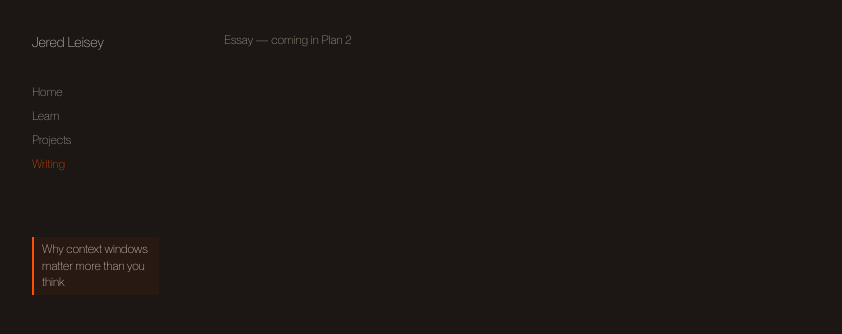
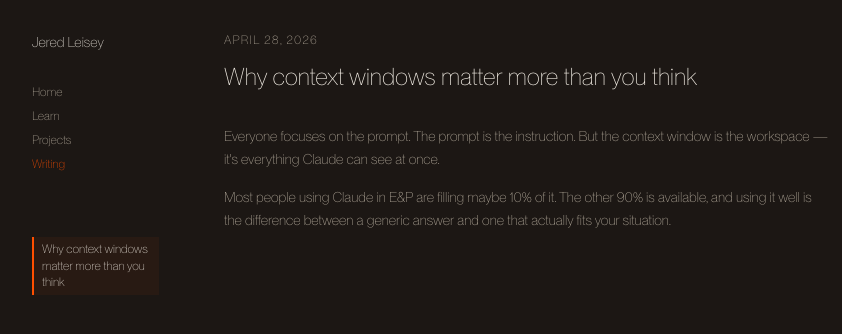
Before and after one commit to jeredleisey/jeredleisey-next, a Next.js app: page /writing/why-context-windows-matter in a window 1280 px wide. Shown: the top 334 px of the page, without its empty margins (0-842 px from the left). Built offline with nearby package versions, Linux system fonts and the light colour scheme.

Commit message:
feat: implement Writing index and Essay pages

```diff
--- a/app/writing/[essay]/page.tsx
+++ b/app/writing/[essay]/page.tsx
@@ -1,3 +1,44 @@
-export default function EssayPage() {
-  return <div className="p-pad-2 text-my-stone text-xs">Essay — coming in Plan 2</div>;
+import { notFound } from 'next/navigation';
+import { MDXRemote } from 'next-mdx-remote/rsc';
+import { getEssay, getAllEssays } from '@/lib/content';
+
+export async function generateStaticParams() {
+  return getAllEssays().map((e) => ({ essay: e.slug }));
 }
+
+function formatDate(iso: string) {
+  return new Date(iso).toLocaleDateString('en-US', {
+    year: 'numeric',
+    month: 'long',
+    day: 'numeric',
+  });
+}
+
+export default async function EssayPage({ params }: { params: Promise<{ essay: string }> }) {
+  const { essay: essaySlug } = await params;
+  const essay = getEssay(essaySlug);
+  if (!essay) notFound();
+
+  return (
+    <div className="p-pad-2 max-w-2xl">
+      <div className="mb-8">
+        <p className="text-my-stone text-xs uppercase tracking-widest mb-3">
+          {formatDate(essay.metadata.date)}
+        </p>
+        <h1 className="text-my-cream text-2xl font-light leading-snug">
+          {essay.metadata.title}
+        </h1>
+      </div>
+
+      <div className="prose prose-invert prose-sm max-w-none
+        prose-headings:font-light prose-headings:text-my-cream
+        prose-p:text-my-stone prose-p:leading-relaxed
+        prose-a:text-my-orange prose-a:no-underline hover:prose-a:text-my-cream
+        prose-strong:text-my-cream prose-strong:font-normal
+        prose-code:text-my-amber prose-code:bg-my-espresso/50 prose-code:px-1 prose-code:rounded
+        prose-pre:bg-my-espresso/50 prose-pre:border prose-pre:border-my-espresso/30">
+        <MDXRemote source={essay.content} />
+      </div>
+    </div>
+  );
+}
--- a/app/writing/page.tsx
+++ b/app/writing/page.tsx
@@ -1,3 +1,43 @@
+import Link from 'next/link';
+import { getAllEssays } from '@/lib/content';
+
+export const metadata = { title: 'Writing — Jered Leisey' };
+
+function formatDate(iso: string) {
+  return new Date(iso).toLocaleDateString('en-US', {
+    year: 'numeric',
+    month: 'long',
+    day: 'numeric',
+  });
+}
+
 export default function WritingPage() {
-  return <div className="p-pad-2 text-my-stone text-xs">Writing — coming in Plan 2</div>;
+  const essays = getAllEssays();
+
+  return (
+    <div className="p-pad-2 max-w-lg">
+      <h1 className="text-my-stone text-xs uppercase tracking-widest mb-pad-2">Writing</h1>
+
+      <ul className="flex flex-col gap-0">
+        {essays.map((essay) => (
+          <li key={essay.slug} className="border-b border-my-espresso/30 last:border-0">
+            <Link
+              href={`/writing/${essay.slug}`}
+              className="group flex flex-col gap-1 py-5"
+            >
+              <span className="text-my-cream text-sm group-hover:text-my-orange transition-colors">
+                {essay.metadata.title}
+              </span>
+              <span className="text-my-stone text-xs leading-relaxed">
+                {essay.metadata.description}
+              </span>
+              <span className="text-my-stone/50 text-xs mt-1">
+                {formatDate(essay.metadata.date)}
+              </span>
+            </Link>
+          </li>
+        ))}
+      </ul>
+    </div>
+  );
 }
```
